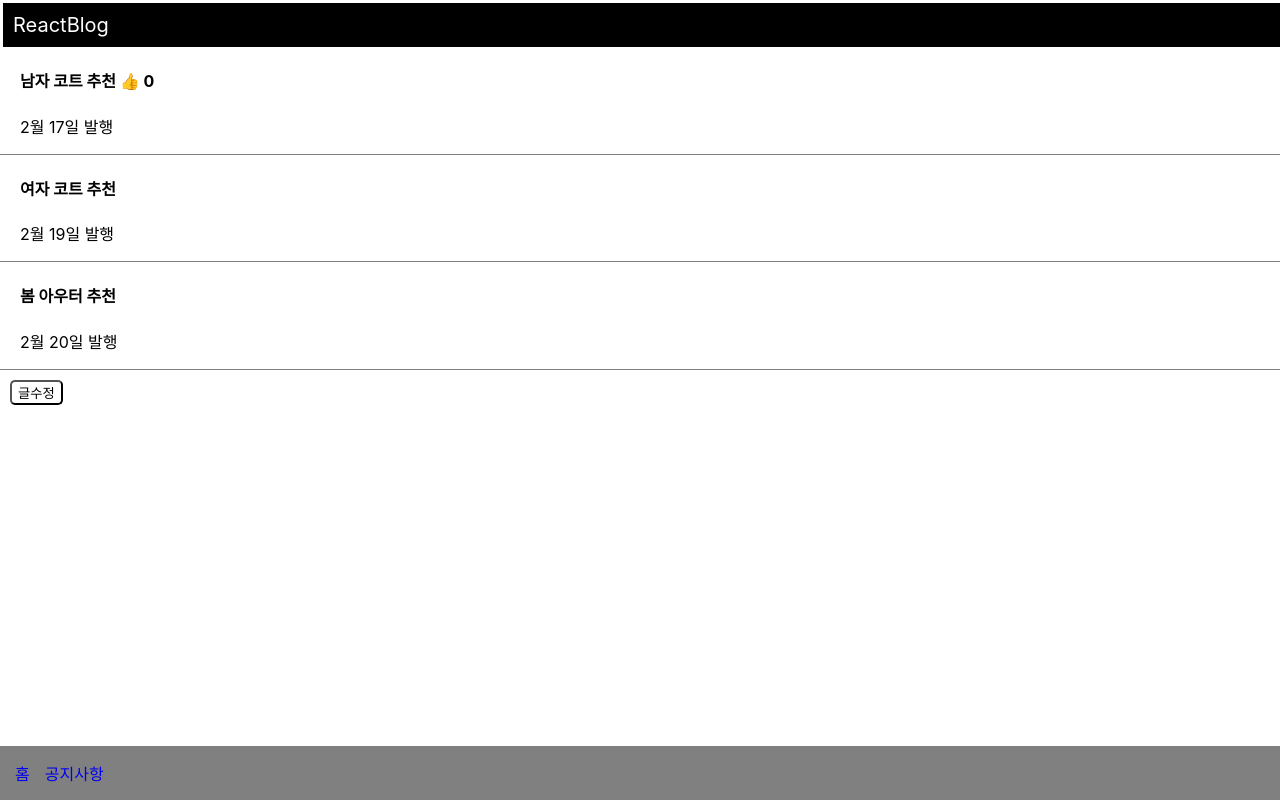
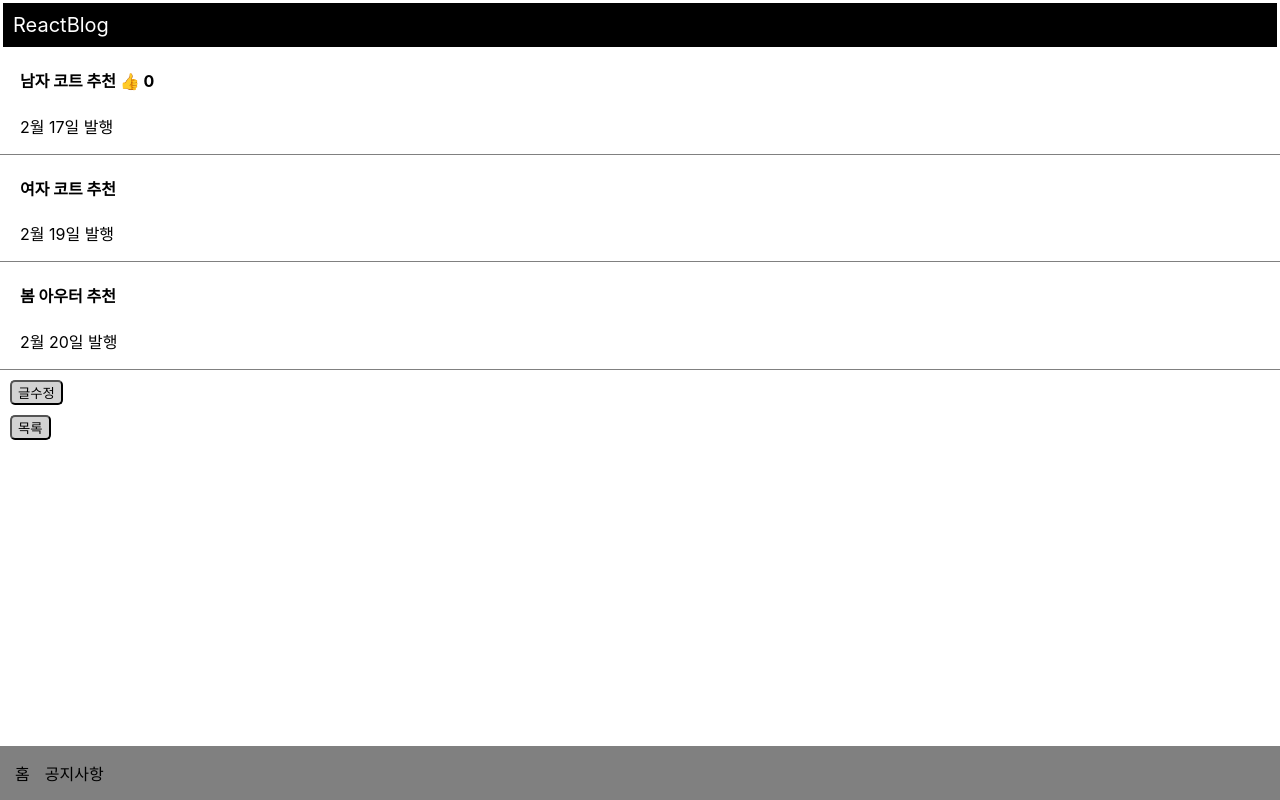
Before and after one commit to sunjaehi/MyPractice, a React (Create React App) app: page / in a window 1280 px wide. Built offline with nearby package versions, Linux system fonts and the light colour scheme.

Commit message:
main page 분리

```diff
--- a/src/App.js
+++ b/src/App.js
@@ -3,68 +3,24 @@ import logo from './logo.svg';
 import './App.css';
 import { useState } from 'react';
 import { BrowserRouter } from 'react-router-dom';
-import styled from "styled-components";
 import Footer from './component/page/Footer';
 import Header from './component/page/Header';
 import Notice from './component/page/Notice';
+import Main from './component/page/Main';
 
-const Button=styled.button`
-  display:flex;
-  text-align:center;
-  color:black;
-  background-color:white;
-  margin:10px;
-  border-radius:5px;
-`;
-/*
-const Wrapper=styled.div`
-  overflow-y:scroll;
-`;
-*/
+
 function App() {
-  let post = '블로그 글 제목';
-  let [글제목,글제목변경] = useState(['남자 코트 추천','여자 코트 추천','봄 아우터 추천']);
-  let [좋아요,좋아요변경] = useState(0);
 
   return (
     <>
     <BrowserRouter>
     <Header />
-      <div className="App">
-      <div className="list">
-        <h4>{글제목[0]} <span onClick={() => {좋아요변경(좋아요+1)}}>👍</span> {좋아요} </h4>
-        <p>2월 17일 발행</p>
-      </div>
-      <div className="list">
-        <h4>{글제목[1]}</h4>
-        <p>2월 19일 발행</p>
-      </div>
-      <div className="list">
-        <h4>{글제목[2]}</h4>
-        <p>2월 20일 발행</p>
-      </div>
-      <Button onClick={()=> {
-        let copy = [...글제목];
-        copy[0]='여자 코트 추천';
-        글제목변경(copy);
-      }}>글수정</Button>
-    </div>
+    <Main />
     <Footer />
     </BrowserRouter>
 
     </>
   );
 }
-/*
-function Modal() {
-  return (
-      <div className="modal">
-      <h4>문의내용</h4>
-      <p>날짜</p>
-      <p>상세내용</p>
-      </div>
-  )
-}
-*/
 
 export default App;
--- a/src/component/page/Footer.js
+++ b/src/component/page/Footer.js
@@ -19,6 +19,7 @@ const Liink=styled(Link)`
     margin-right:10px;
     cursor:pointer;
     text-decoration:none;
+    color: inherit;
 `;
 function Footer () {
     return (
--- a/src/component/page/Header.js
+++ b/src/component/page/Header.js
@@ -6,7 +6,6 @@ import Notice from "./Notice";
 const Wrapper=styled.div`
     display : flex;
     background :black;
-    width:100%;
     color:white;
     padding:10px;
     margin:3px;
--- /dev/null
+++ b/src/component/page/Main.js
@@ -0,0 +1,47 @@
+import { useState } from 'react';
+import styled from "styled-components";
+
+const Button=styled.button`
+  display:flex;
+  justify-content:flex-start;
+  text-align:center;
+  color:black;
+  background-color:lightgrey;
+  margin:10px;
+  margin-right:5px;
+  border-radius:5px;
+  flex-direction:row;
+`;
+
+function Main () {
+    let post = '블로그 글 제목';
+    let [글제목,글제목변경] = useState(['남자 코트 추천','여자 코트 추천','봄 아우터 추천']);
+    let [좋아요,좋아요변경] = useState(0);
+
+    return (
+        <>
+            <div className="App">
+            <div className="list">
+            <h4>{글제목[0]} <span onClick={() => {좋아요변경(좋아요+1)}}>👍</span> {좋아요} </h4>
+            <p>2월 17일 발행</p>
+            </div>
+            <div className="list">
+            <h4>{글제목[1]}</h4>
+            <p>2월 19일 발행</p>
+            </div>
+            <div className="list">
+            <h4>{글제목[2]}</h4>
+            <p>2월 20일 발행</p>
+            </div>
+            <Button onClick={()=> {
+            let copy = [...글제목];
+            copy[0]='여자 코트 추천';
+            글제목변경(copy);
+            }}>글수정</Button>
+            <Button>목록</Button>
+            </div>
+        </>
+
+    );
+}
+export default Main;
--- a/src/component/page/Notice.js
+++ b/src/component/page/Notice.js
@@ -2,15 +2,17 @@ import styled from "styled-components";
 import React from "react";
 //import { Link } from "react-router-dom";
 
+/*
 const Wrapper=styled.div`
     display:flex;
 `;
+*/
 
 function Notice () {
     return (
-        <Wrapper>
+        <div>
             공지사항
-        </Wrapper>
+        </div>
     );
 }
 export default Notice;
```
Also changed, not shown: src/component/button/Button.js (added, +10 -0 lines).
